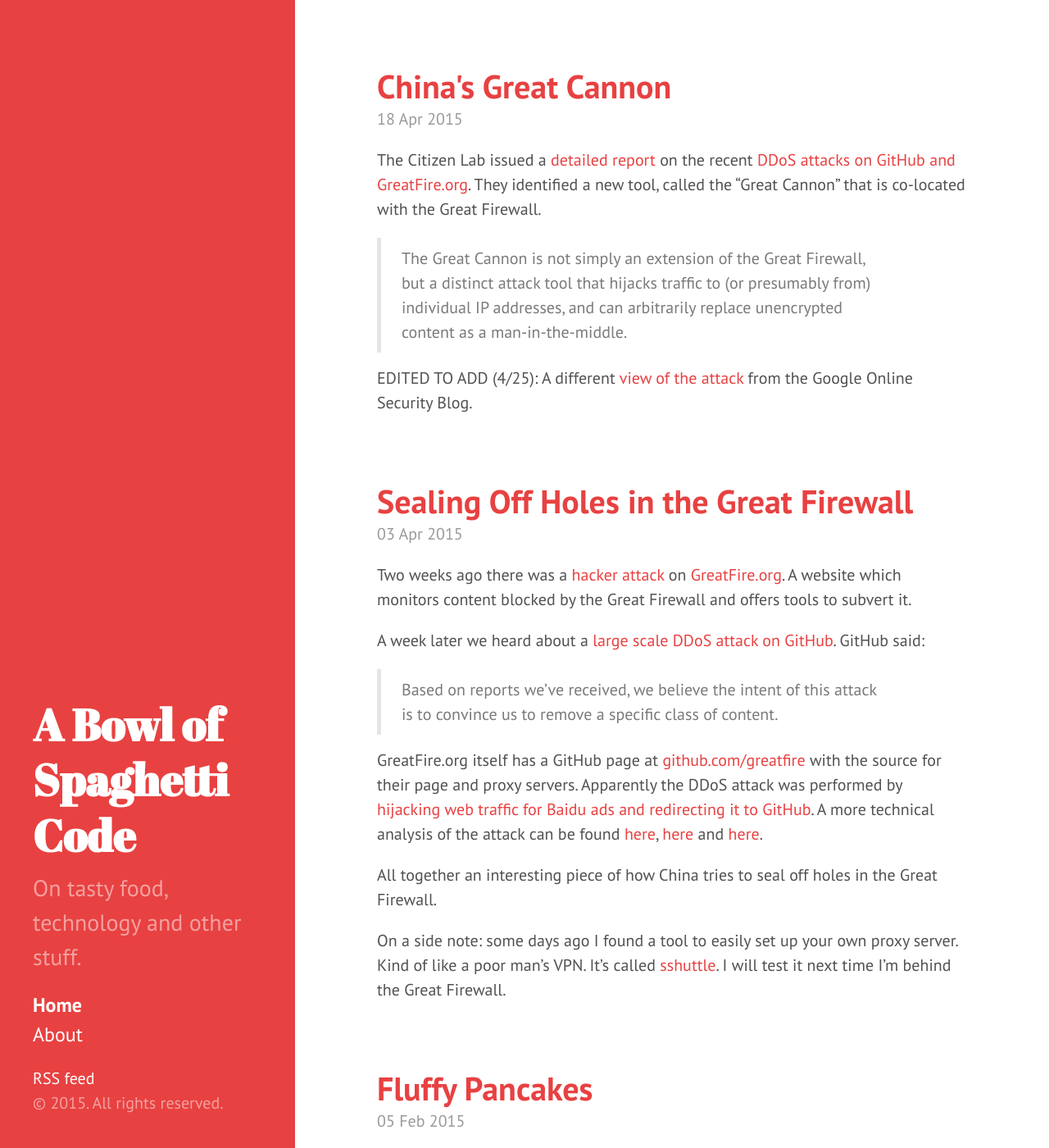
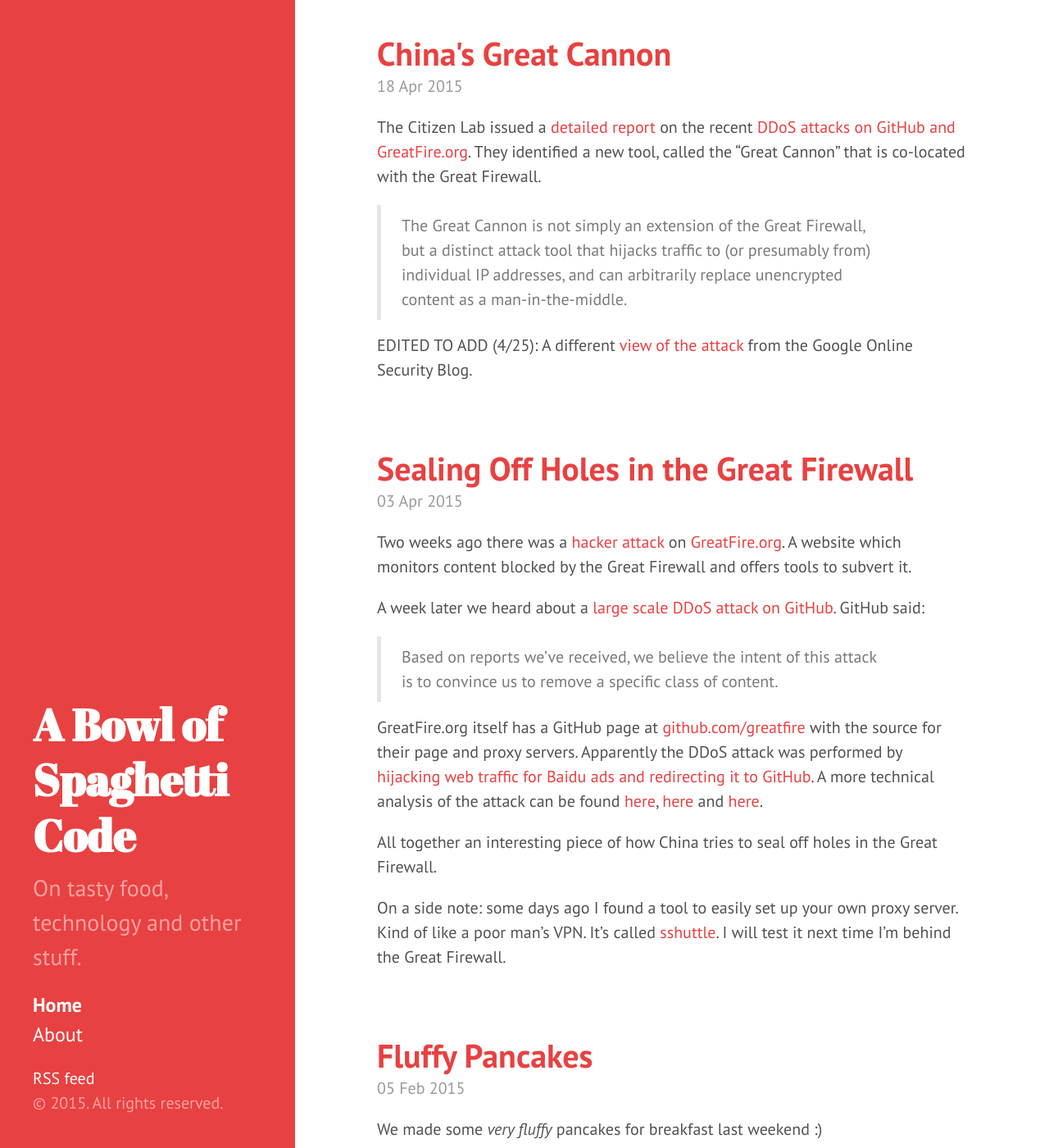
Before and after one commit to arminha/blog-test, a Jekyll site: the page built from index.html, in a window 1280 px wide and 1400 px high. Shown: the whole window at 82% size. Built offline with Jekyll 4.4.1, drawn with Linux system fonts in a browser that asks for light colours; the list of posts is cut into pages by our own code.

Commit message:
Shorter header and footer

```diff
--- a/_sass/hyde.scss
+++ b/_sass/hyde.scss
@@ -43,7 +43,7 @@
 
 .sidebar, .footer {
   text-align: center;
-  padding: 2rem 1rem;
+  padding: 0.5rem 0.0rem;
   color: rgba(255,255,255,.5);
   background-color: #202020;
 }
@@ -53,8 +53,17 @@
     top: 0;
     left: 0;
     bottom: 0;
+    padding: 2rem 1rem;
     width: 18rem;
     text-align: left;
+  }
+}
+.sidebar ul, .footer ul {
+  margin-bottom: 0;
+}
+@media (min-width: 48rem) {
+  .sidebar ul, .footer ul {
+    margin-bottom: 1rem;
   }
 }
 
@@ -138,8 +147,8 @@
  */
 
 .content {
-  padding-top:    4rem;
-  padding-bottom: 4rem;
+  padding-top:    2rem;
+  padding-bottom: 3rem;
 }
 
 @media (min-width: 48rem) {
```
